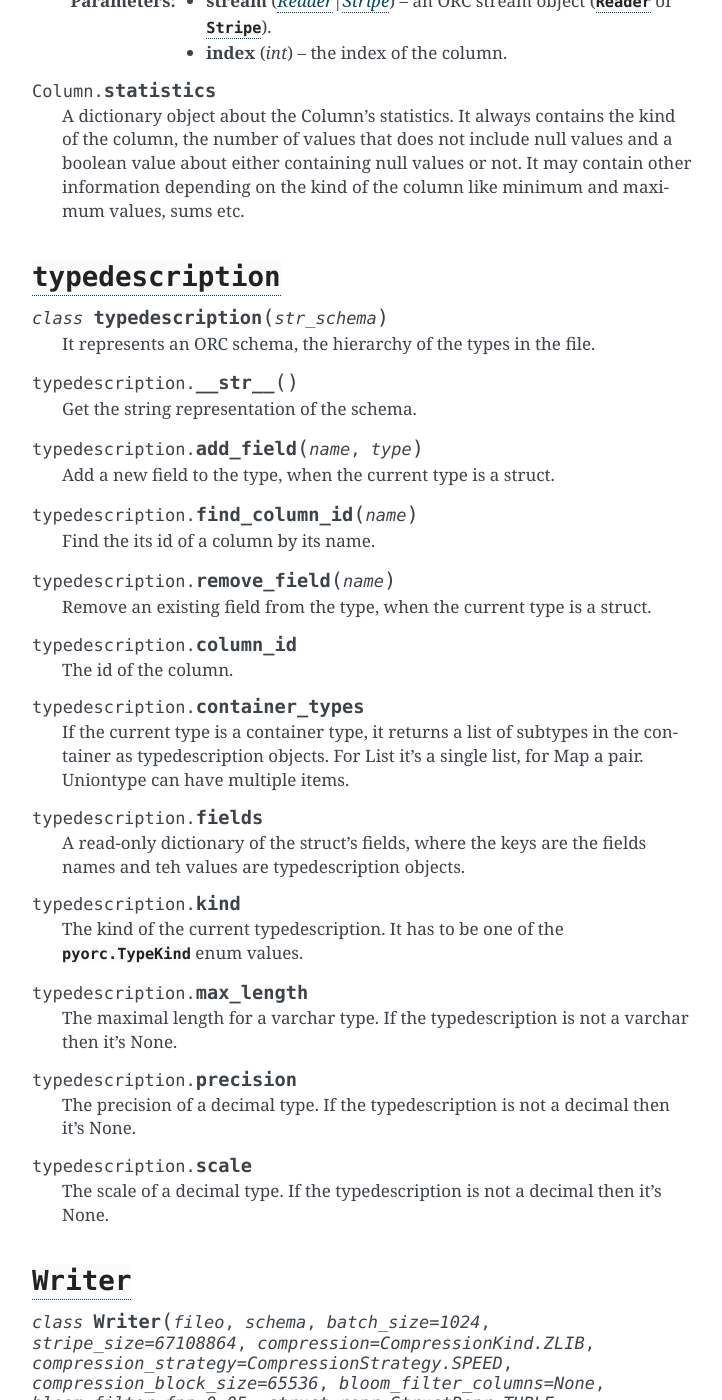
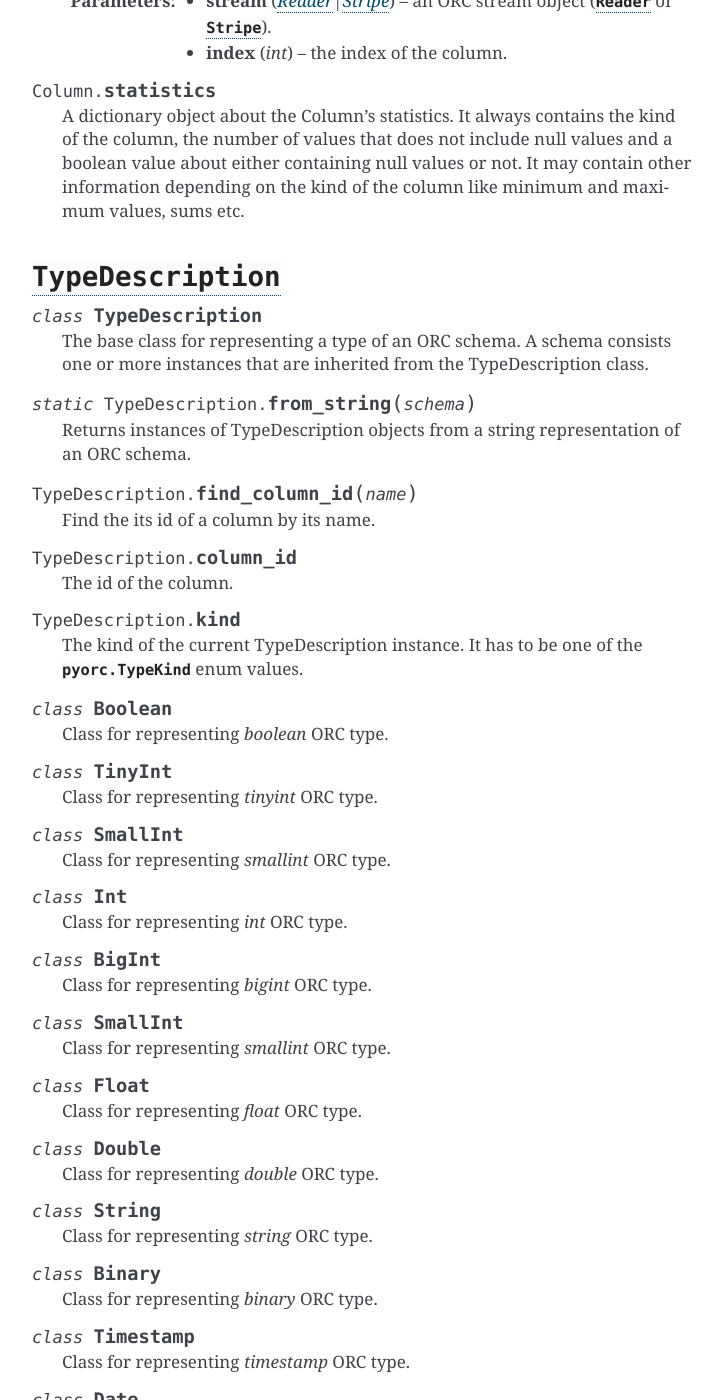
Before and after one commit to noirello/pyorc, a Sphinx documentation site: the page built from docs/api.rst, in a window 1280 px wide and 1400 px high, scrolled down 3431 px. Shown: the whole window, without its empty margins (388-1110 px from the left). Built offline with Sphinx 7.4.7, drawn with Linux system fonts in a browser that asks for light colours; some of the changed text lies outside the part shown.

Commit message:
Update docs about TypeDescription

```diff
--- a/docs/api.rst
+++ b/docs/api.rst
@@ -192,64 +192,133 @@ API documentation
     like minimum and maximum values, sums etc.
 
 
-:class:`typedescription`
+:class:`TypeDescription`
 ========================
 
-.. class:: typedescription(str_schema)
+.. class:: TypeDescription()
 
-    It represents an ORC schema, the hierarchy of the types in the file.
+    The base class for representing a type of an ORC schema. A schema
+    consists one or more instances that are inherited from the
+    TypeDescription class.
 
-.. method:: typedescription.__str__()
+.. staticmethod:: TypeDescription.from_string(schema)
 
-    Get the string representation of the schema.
+    Returns instances of TypeDescription objects from a string
+    representation of an ORC schema.
 
-.. method:: typedescription.add_field(name, type)
-
-    Add a new field to the type, when the current type is a struct.
-
-.. method:: typedescription.find_column_id(name)
+.. method:: TypeDescription.find_column_id(name)
 
     Find the its id of a column by its name.
 
-.. method:: typedescription.remove_field(name)
-
-    Remove an existing field from the type, when the current type is a
-    struct.
-
-.. attribute:: typedescription.column_id
+.. attribute:: TypeDescription.column_id
 
     The id of the column.
 
-.. attribute:: typedescription.container_types
+.. attribute:: TypeDescription.kind
 
-    If the current type is a container type, it returns a list of subtypes
-    in the container as typedescription objects. For List it's a single
-    list, for Map a pair. Uniontype can have multiple items.
+    The kind of the current TypeDescription instance. It has to be one of
+    the :class:`pyorc.TypeKind` enum values.
 
-.. attribute:: typedescription.fields
+.. class:: Boolean()
 
-    A read-only dictionary of the struct's fields, where the keys are the
-    fields names and teh values are typedescription objects.
+    Class for representing `boolean` ORC type.
 
-.. attribute:: typedescription.kind
+.. class:: TinyInt()
 
-    The kind of the current typedescription. It has to be one of the
-    :class:`pyorc.TypeKind` enum values.
+    Class for representing `tinyint` ORC type.
 
-.. attribute:: typedescription.max_length
+.. class:: SmallInt()
 
-    The maximal length for a varchar type. If the typedescription is not a
-    varchar then it's None.
+    Class for representing `smallint` ORC type.
 
-.. attribute:: typedescription.precision
+.. class:: Int()
 
-    The precision of a decimal type. If the typedescription is not a
-    decimal then it's None.
+    Class for representing `int` ORC type.
 
-.. attribute:: typedescription.scale
+.. class:: BigInt()
 
-    The scale of a decimal type. If the typedescription is not a
-    decimal then it's None.
+    Class for representing `bigint` ORC type.
+
+.. class:: SmallInt()
+
+    Class for representing `smallint` ORC type.
+
+.. class:: Float()
+
+    Class for representing `float` ORC type.
+
+.. class:: Double()
+
+    Class for representing `double` ORC type.
+
+.. class:: String()
+
+    Class for representing `string` ORC type.
+
+.. class:: Binary()
+
+    Class for representing `binary` ORC type.
+
+.. class:: Timestamp()
+
+    Class for representing `timestamp` ORC type.
+
+.. class:: Date()
+
+    Class for representing `date` ORC type.
+
+.. class:: Char(max_length)
+
+    Class for representing `char` ORC type with the parameter of the
+    length of the character sequence.
+
+    :param int max_length: the maximal length of the character sequence.
+
+.. class:: VarChar(max_length)
+
+    Class for representing `varchar` ORC type with the parameter of the
+    maximal length of the variable character sequence.
+
+    :param int max_length: the maximal length of the character sequence.
+
+.. class:: Decimal(precision, scale)
+
+    Class for representing `decimal` ORC type with the parameters of
+    precision and scale.
+
+    :param int precision: the precision of the decimal number.
+    :param int scale: the scale of the decimal number.
+
+.. class:: Union(*cont_types)
+
+    Class for representing `uniontype` ORC compound type. Its arguments must
+    be TypeDescription instances for the possible type variants.
+
+    :param TypeDescription \*cont_types: the list of TypeDescription
+        instances for the possible type variants.
+
+.. class:: Array(cont_type)
+
+    Class for representing `array` ORC compound type with the parameter
+    of the contained ORC type.
+
+    :param TypeDescription cont_type: the instance of the contained type.
+
+.. class:: Map(key, value)
+
+    Class for representing `map` ORC compound type with parameters for the
+    key and value ORC types.
+
+    :param TypeDescription key: the instance type of the key in the map.
+    :param TypeDescription value: the instance type of the value in the map.
+
+.. class:: Struct(**fields)
+
+    Class for representing `struct` ORC compound type with keyword arguments
+    of its fields. The fields must be TypeDescription instances.
+
+    :param TypeDescription \**fields: the keywords of TypeDescription
+        instances for the possible fields in the struct.
 
 :class:`Writer`
 ===============
@@ -293,7 +362,7 @@ API documentation
     :param dict converters: a dictionary, where the keys are
         :class:`TypeKind` and the values are subclasses of ORCConverter.
 
-.. method:: Writer. __enter__()
+.. method:: Writer.__enter__()
 .. method:: Writer.__exit__()
 
     A context manager that automatically calls the :meth:`Writer.close` at
```
Also changed, not shown: 1 other file.
